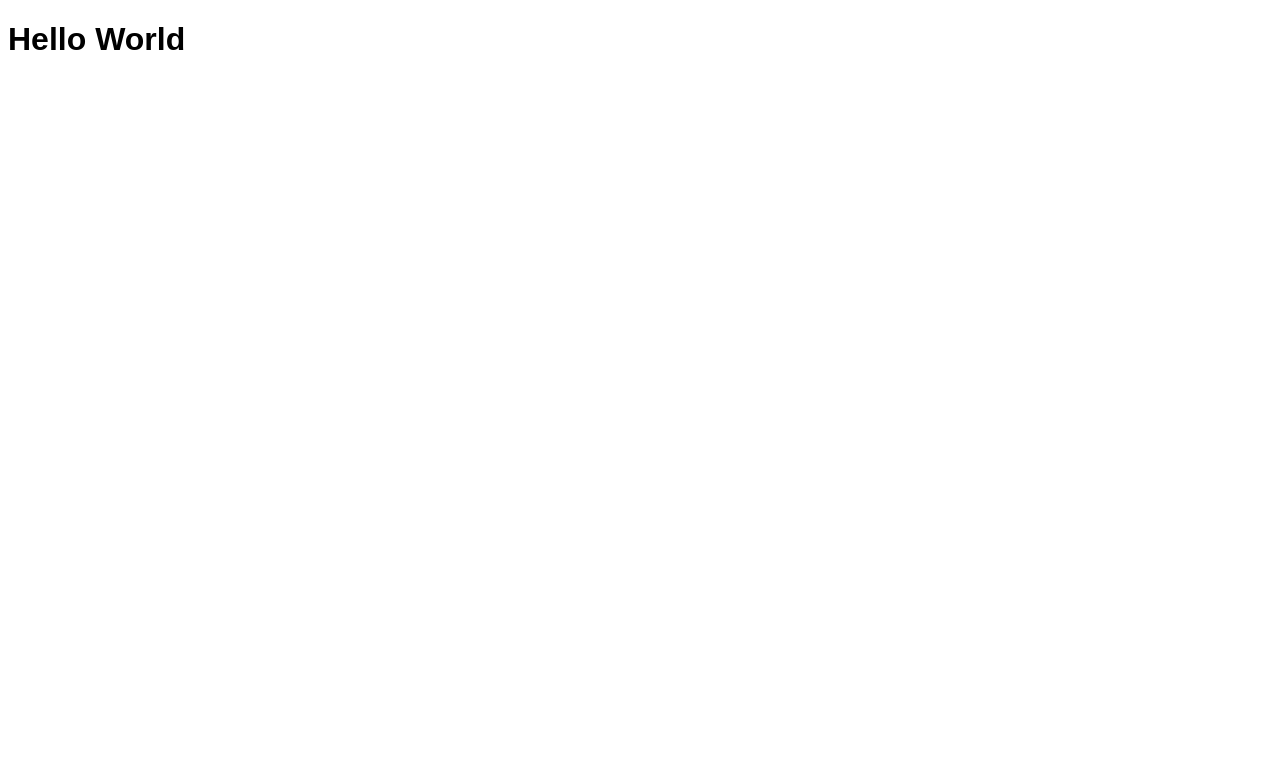
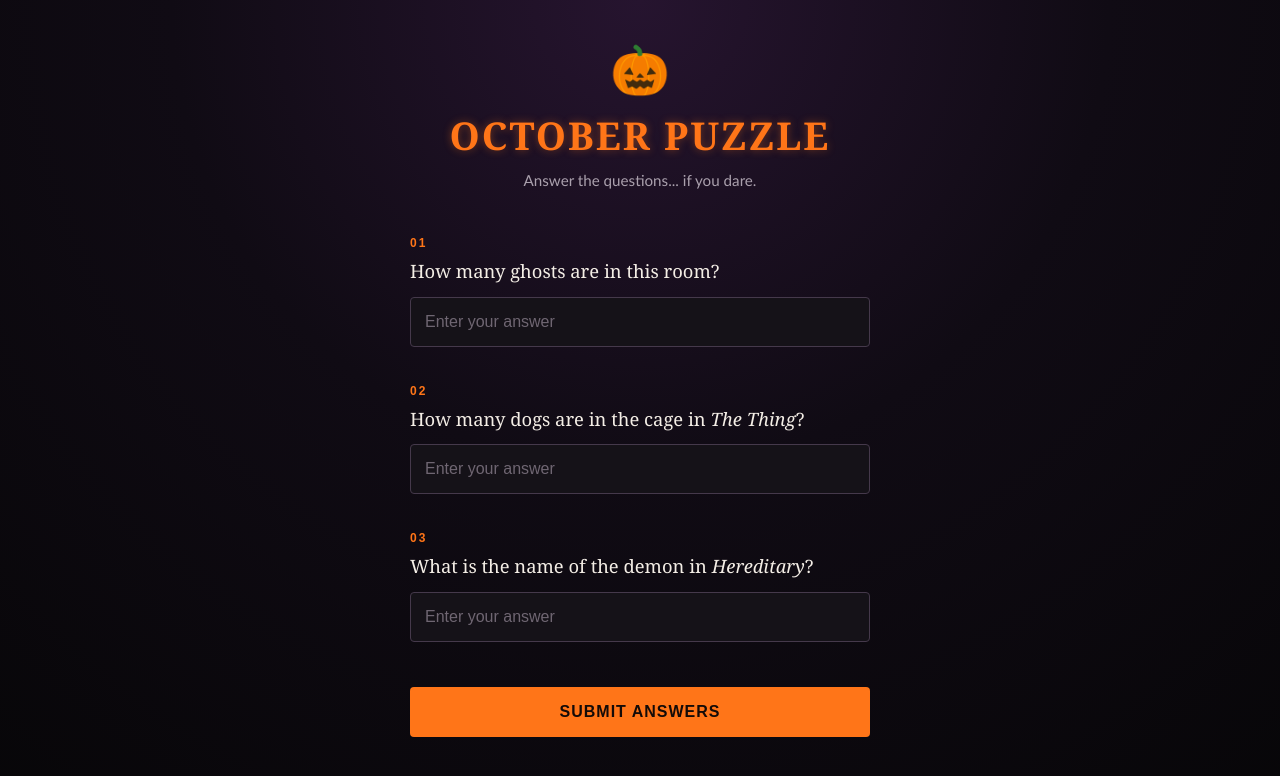
Before and after one commit to Zander618/October2026Puzzle, a plain HTML site: page index.html in a window 1280 px wide. Drawn offline with Linux system fonts and the light colour scheme.

Commit message:
First three quiestions

```diff
--- a/index.html
+++ b/index.html
@@ -4,13 +4,75 @@
   <meta charset="UTF-8">
   <meta name="viewport" content="width=device-width, initial-scale=1.0">
 
-  <title>My Site</title>
+  <title>October 2026 Puzzle</title>
 
   <link rel="stylesheet" href="style.css">
 </head>
 
 <body>
-  <h1>Hello World</h1>
+
+  <main class="quiz-container">
+
+    <header class="quiz-header">
+      <div class="pumpkin">🎃</div>
+      <h1>October Puzzle</h1>
+      <p>Answer the questions... if you dare.</p>
+    </header>
+
+    <form id="quiz-form">
+
+      <section class="question">
+        <label for="question-1">
+          <span class="question-number">01</span>
+          How many ghosts are in this room?
+        </label>
+
+        <input
+          type="text"
+          id="question-1"
+          name="question1"
+          placeholder="Enter your answer"
+          autocomplete="off"
+        >
+      </section>
+
+      <section class="question">
+        <label for="question-2">
+          <span class="question-number">02</span>
+          How many dogs are in the cage in <em>The Thing</em>?
+        </label>
+
+        <input
+          type="text"
+          id="question-2"
+          name="question2"
+          placeholder="Enter your answer"
+          autocomplete="off"
+        >
+      </section>
+
+      <section class="question">
+        <label for="question-3">
+          <span class="question-number">03</span>
+          What is the name of the demon in <em>Hereditary</em>?
+        </label>
+
+        <input
+          type="text"
+          id="question-3"
+          name="question3"
+          placeholder="Enter your answer"
+          autocomplete="off"
+        >
+      </section>
+
+      <button type="submit">Submit Answers</button>
+
+    </form>
+
+    <p id="result"></p>
+
+  </main>
 
   <script src="script.js"></script>
 </body>
--- a/script.js
+++ b/script.js
@@ -1,3 +1,16 @@
-// script.js
+const quizForm = document.querySelector("#quiz-form");
+const result = document.querySelector("#result");
 
-console.log("TEST!");
+quizForm.addEventListener("submit", (event) => {
+  event.preventDefault();
+
+  const answer1 = document.querySelector("#question-1").value.trim();
+  const answer2 = document.querySelector("#question-2").value.trim();
+  const answer3 = document.querySelector("#question-3").value.trim();
+
+  console.log("Question 1:", answer1);
+  console.log("Question 2:", answer2);
+  console.log("Question 3:", answer3);
+
+  result.textContent = "Your answers have been recorded... for now. 🎃";
+});
--- a/style.css
+++ b/style.css
@@ -1,5 +1,157 @@
-/* style.css */
+* {
+  box-sizing: border-box;
+}
+
+html {
+  font-size: 16px;
+}
 
 body {
+  margin: 0;
+  min-height: 100vh;
+
+  background:
+    radial-gradient(circle at top, #26142f 0%, #100b14 45%, #070608 100%);
+
+  color: #f4eee6;
+
+  font-family:
+    "Trebuchet MS",
+    Arial,
+    sans-serif;
+}
+
+.quiz-container {
+  width: 100%;
+  max-width: 500px;
+  min-height: 100vh;
+
+  margin: 0 auto;
+  padding: 40px 20px 60px;
+}
+
+.quiz-header {
+  text-align: center;
+  margin-bottom: 45px;
+}
+
+.pumpkin {
+  font-size: 3rem;
+  margin-bottom: 10px;
+}
+
+.quiz-header h1 {
+  margin: 0;
+
+  color: #ff7518;
+
+  font-family: Georgia, serif;
+  font-size: 2.4rem;
+  letter-spacing: 2px;
+  text-transform: uppercase;
+
+  text-shadow:
+    0 0 8px rgba(255, 117, 24, 0.4);
+}
+
+.quiz-header p {
+  margin-top: 10px;
+
+  color: #aaa0ad;
+  font-size: 0.95rem;
+}
+
+.question {
+  margin-bottom: 35px;
+}
+
+.question label {
+  display: block;
+
+  margin-bottom: 12px;
+
+  font-family: Georgia, serif;
+  font-size: 1.15rem;
+  line-height: 1.5;
+}
+
+.question-number {
+  display: block;
+
+  margin-bottom: 5px;
+
+  color: #ff7518;
+
   font-family: Arial, sans-serif;
+  font-size: 0.75rem;
+  font-weight: bold;
+  letter-spacing: 2px;
 }
+
+.question input {
+  width: 100%;
+
+  padding: 15px 14px;
+
+  background: #151218;
+
+  border: 1px solid #45394b;
+  border-radius: 4px;
+
+  color: #ffffff;
+
+  font-size: 1rem;
+
+  outline: none;
+
+  transition:
+    border-color 0.2s ease,
+    box-shadow 0.2s ease;
+}
+
+.question input::placeholder {
+  color: #6f6672;
+}
+
+.question input:focus {
+  border-color: #ff7518;
+
+  box-shadow:
+    0 0 0 2px rgba(255, 117, 24, 0.15);
+}
+
+button {
+  width: 100%;
+
+  margin-top: 10px;
+  padding: 16px;
+
+  background: #ff7518;
+
+  border: none;
+  border-radius: 4px;
+
+  color: #140b08;
+
+  font-size: 1rem;
+  font-weight: bold;
+  letter-spacing: 1px;
+  text-transform: uppercase;
+
+  cursor: pointer;
+}
+
+button:hover {
+  background: #ff8c38;
+}
+
+button:active {
+  transform: translateY(1px);
+}
+
+#result {
+  margin-top: 25px;
+
+  text-align: center;
+  font-size: 1rem;
+}
```
